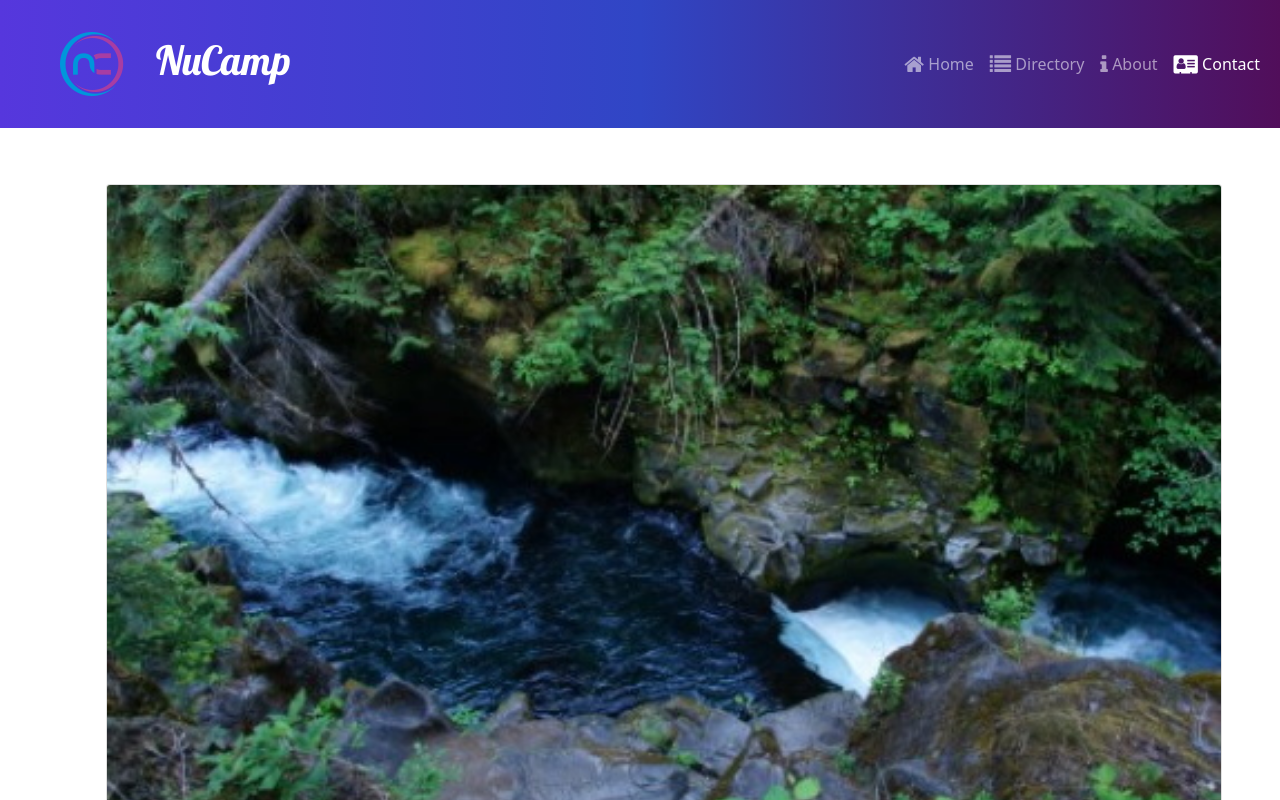
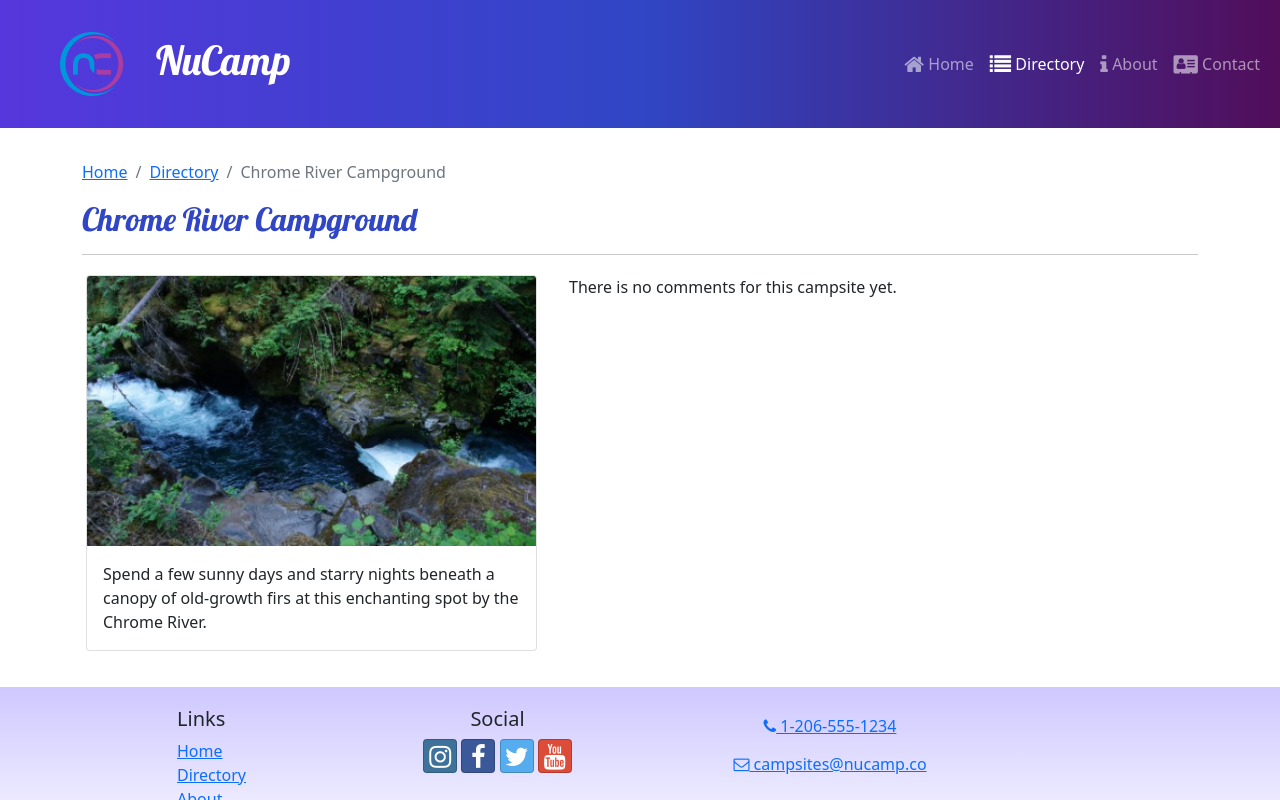
Before and after one commit to balaurenson/reactNucampSite2022, a React (Create React App) app: page /directory/1 in a window 1280 px wide. Shown: the top 800 px of the page. Built offline with nearby package versions, Linux system fonts and the light colour scheme.

Commit message:
React Week 2: Breadcrumbs/SubHeader

```diff
--- a/src/App.js
+++ b/src/App.js
@@ -15,8 +15,6 @@
         <Route path='/' element={<HomePage />}/>
         <Route path='contact' element={<ContactPage />} />
         <Route path='directory' element={<CampsitesDirectoryPage />} />
-
-
         <Route
           path='directory/:campsiteId'
           element={<CampsiteDetailPage />}
--- a/src/components/Header.js
+++ b/src/components/Header.js
@@ -29,17 +29,17 @@
                             </NavLink>
                         </NavItem>
                         <NavItem>
-                            <NavLink className='nav-link' to='/about'>
+                            <NavLink className='nav-link' to='/directory'>
                                 <i className='fa fa-list fa-lg' /> Directory
                             </NavLink>
                         </NavItem>
                         <NavItem>
-                            <NavLink className='nav-link' to='/contact'>
+                            <NavLink className='nav-link' to='/about'>
                                 <i className='fa fa-info fa-lg' /> About
                             </NavLink>
                         </NavItem>
                         <NavItem>
-                            <NavLink className='nav-link' to='/directory'>
+                            <NavLink className='nav-link' to='/contact'>
                                 <i className='fa fa-address-card fa-lg' /> Contact
                             </NavLink>
                         </NavItem>
--- /dev/null
+++ b/src/components/SubHeader.js
@@ -0,0 +1,26 @@
+import { Col, Row, Breadcrumb, BreadcrumbItem } from 'reactstrap';
+import { Link } from 'react-router-dom';
+
+const SubHeader = ({ current, detail }) => {
+    return (
+        <Row>
+            <Col>
+                <Breadcrumb>
+                    <BreadcrumbItem>
+                        <Link to='/'>Home</Link>
+                    </BreadcrumbItem>
+                    {detail && (
+                        <BreadcrumbItem>
+                            <Link to='/directory'>Directory</Link>
+                        </BreadcrumbItem>
+                    )}
+                    <BreadcrumbItem active>{current}</BreadcrumbItem>
+                </Breadcrumb>
+                <h2>{current}</h2>
+                <hr />
+            </Col>
+        </Row>
+    )
+}
+
+export default SubHeader;
--- a/src/features/campsites/CampsitesDetail.js
+++ b/src/features/campsites/CampsitesDetail.js
@@ -4,7 +4,7 @@
     const { image, name, description } = campsite;
 
     return (
-        <Col md='12' className='m-4'>
+        <Col md='5' className='m-1'>
             <Card>
                 <CardImg top src={image} alt={name} />
                 <CardBody>
--- /dev/null
+++ b/src/features/comments/Comment.js
@@ -0,0 +1,15 @@
+import { formatDate } from '../../utils/formatDate';
+
+const Comment = ({ comment}) => {
+    const { text: commentText, rating, author, date } = comment;
+
+    return (
+        <p>
+            {commentText}
+            <br />
+            {rating}/5 starts -- {author}, {formatDate(date)}
+        </p>
+    );
+};
+
+export default Comment;
--- /dev/null
+++ b/src/features/comments/CommentsList.js
@@ -0,0 +1,25 @@
+import { Col } from 'reactstrap';
+import Comment from './Comment';
+import { selectCommentsByCampsiteId } from './commentsSlice';
+
+const CommentsList = ({ campsiteId }) => {
+    const comments = selectCommentsByCampsiteId(campsiteId);
+
+    if (comments && comments.length > 0) {
+        return (
+            <Col md='5' className='m-1'>
+                <h4>Comments</h4>
+                {comments.map((comment) => {
+                    return <Comment key={comment.id} comment={comment} />
+                })};
+            </Col>
+        )
+    }
+    return (
+        <Col md='5' className='m-1'>
+            There is no comments for this campsite yet.
+        </Col>
+    );
+};
+
+export default CommentsList;
--- /dev/null
+++ b/src/features/comments/commentsSlice.js
@@ -0,0 +1,5 @@
+import { COMMENTS } from '../../app/shared/COMMENTS';
+
+export const selectCommentsByCampsiteId = (campsiteId) => {
+    return COMMENTS.filter((comment) => comment.campsiteId === parseInt(campsiteId));
+};
--- a/src/pages/CampsiteDetailPage.js
+++ b/src/pages/CampsiteDetailPage.js
@@ -2,6 +2,8 @@
 import { useParams } from 'react-router-dom';
 import { selectCampsiteById } from '../features/campsites/campsitesSlice';
 import CampsiteDetail from '../features/campsites/CampsitesDetail';
+import CommentsList from '../features/comments/CommentsList';
+import SubHeader from '../components/SubHeader';
 
 const CampsiteDetailPage = () => {
     const { campsiteId } = useParams();
@@ -9,8 +11,10 @@
 
     return (
         <Container>
+            <SubHeader current={campsite.name} detail={true} />
             <Row>
                 <CampsiteDetail campsite={campsite} />
+                <CommentsList campsiteById={campsiteId} />
             </Row>
         </Container>
     );
--- a/src/pages/CampsitesDirectoryPage.js
+++ b/src/pages/CampsitesDirectoryPage.js
@@ -1,10 +1,12 @@
 import { Container } from 'reactstrap';
 import CampsitesList from '../features/campsites/CampsitesList';
+import SubHeader from '../components/SubHeader';
 
 
 const CampsitesDirectoryPage = () => {
     return (
         <Container>
+            <SubHeader current='Directory' />
             <CampsitesList />
         </Container>
     );
--- a/src/pages/HomePage.js
+++ b/src/pages/HomePage.js
@@ -1,9 +1,11 @@
 import { Container } from 'reactstrap';
 import DisplayList from '../features/display/DisplayList';
+import SubHeader from '../components/SubHeader';
 
 const HomePage = () => {
     return (
         <Container>
+            <SubHeader current='Home' />
             <DisplayList />
         </Container>
     )
--- /dev/null
+++ b/src/utils/formatDate.js
@@ -0,0 +1,7 @@
+export const formatDate = (date) => {
+    return new Intl.DateTimeFormat('en-US', {
+        year: 'numeric',
+        month: 'short',
+        day: '2-digit'
+    }).format(new Date(Date.parse(date)))
+};
```
